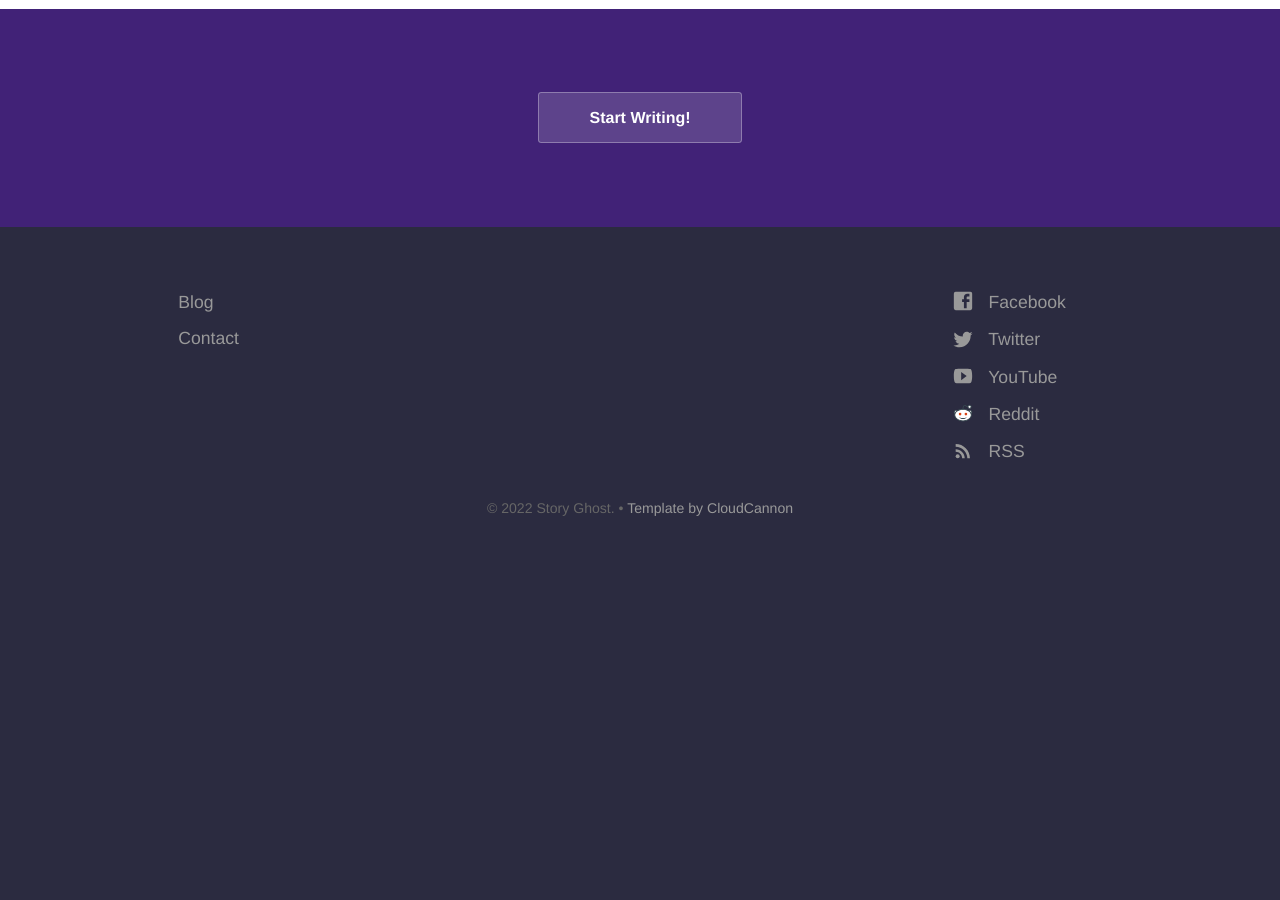
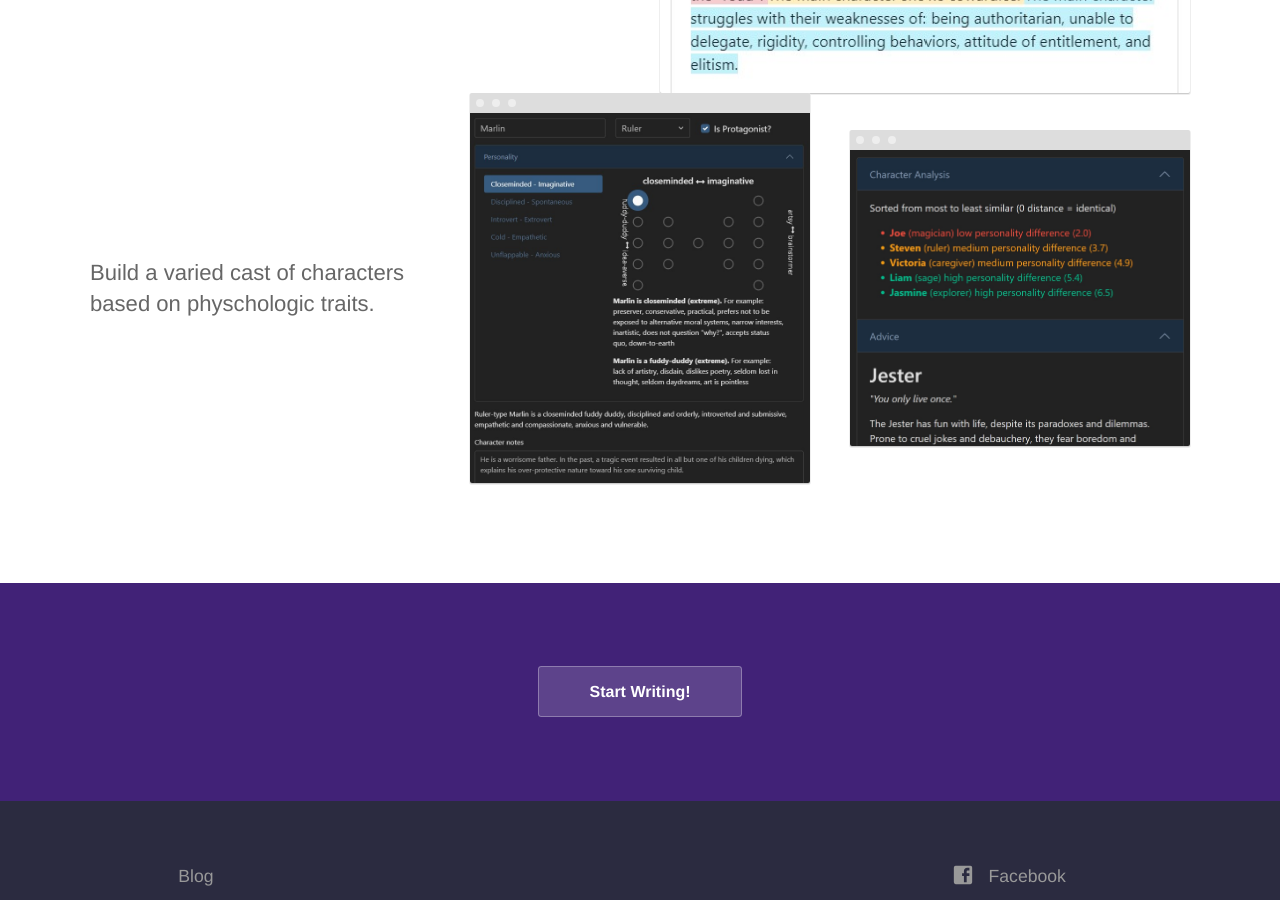
Before and after one commit to headchem/story-ghost, a Jekyll site: the page built from index.html, in a window 1280 px wide and 900 px high, scrolled down 1002 px. Built offline with Jekyll 4.4.1, drawn with Linux system fonts in a browser that asks for light colours; before the commit the page ends 1570 px from its top, so only the background shows below that.

Commit message:
add character builder as a separate section

```diff
--- a/index.html
+++ b/index.html
@@ -20,12 +20,22 @@ description: Story Ghost cures writer's block
 			</div>
 
 			<div class="image">
+				<img src="{{ site.baseurl }}/images/landing/plotter_sequence_advice.jpg" alt="screenshot of sequence advice" class="screenshot editable" />
+			</div>
+		</div>
+		<div class="container flex">
+			<div class="text editable">
+				<p>Build a varied cast of characters based on physchologic traits.</p>
+			</div>
+
+			<div class="image">
 				<img src="{{ site.baseurl }}/images/landing/plotter_character.jpg" alt="screenshot of character personality builder" class="screenshot editable" />
 			</div>
 
 			<div class="image">
-				<img src="{{ site.baseurl }}/images/landing/plotter_sequence_advice.jpg" alt="screenshot of sequence advice" class="screenshot editable" />
+				<img src="{{ site.baseurl }}/images/landing/plotter_character_personality_similarities.jpg" alt="screenshot of character personality similarity measurement" class="screenshot editable" />
 			</div>
+
 		</div>
 	</section>
 
```
Also changed, not shown: images/landing/plotter_character_personality_similarities.jpg (added).
